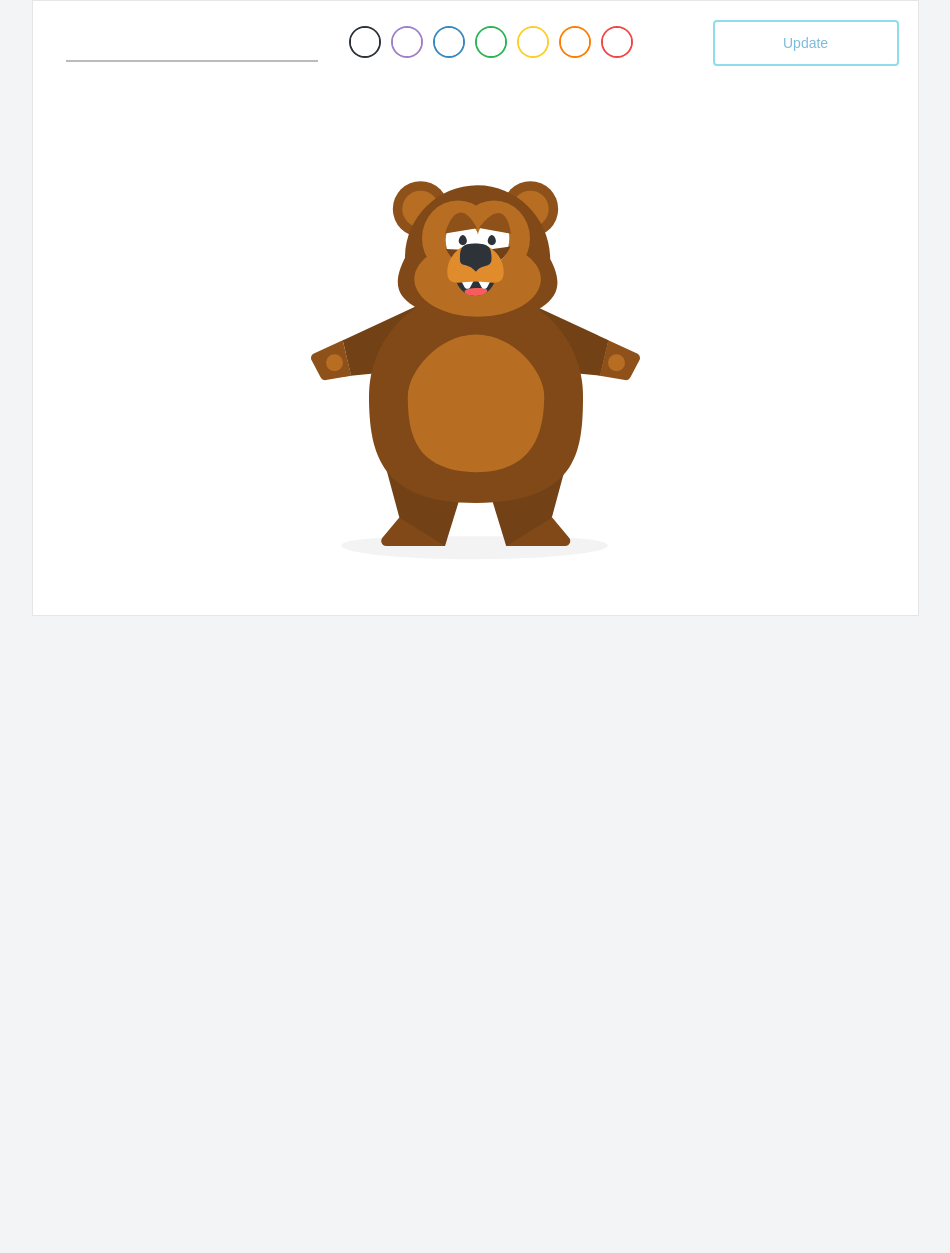
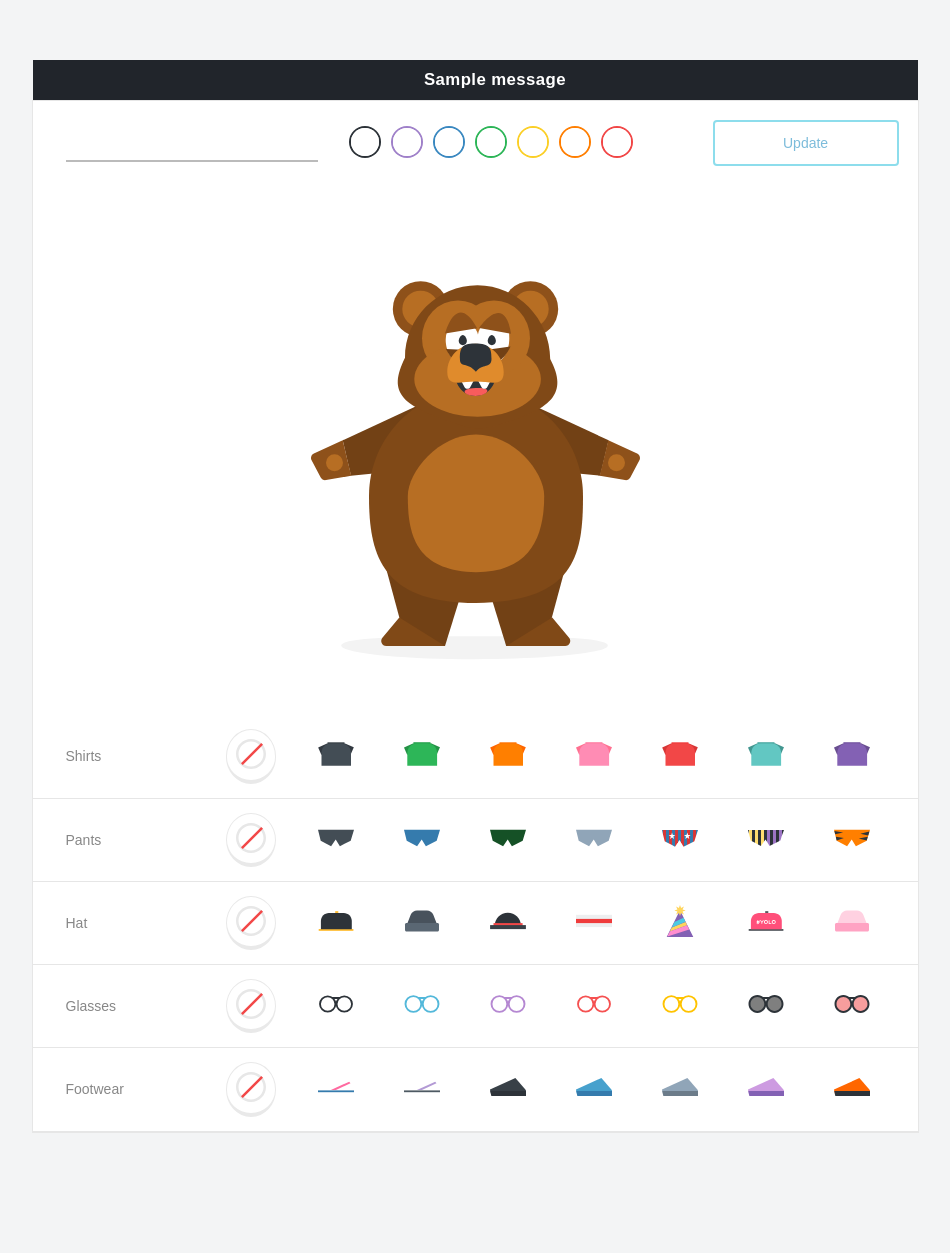
Before and after one commit to Solvaring/bear-builder, a Flask app: page /builder in a window 1280 px wide. Shown: the whole page, without its empty margins (165-1115 px from the left). Before the commit the page ends 616 px from the top, so only its background shows below. Run offline with Flask 2, Linux system fonts and the light colour scheme; one stand-in notice (Sample message) is shown.

Commit message:
Bear builder completion!

```diff
--- a/bearBuilder/app.py
+++ b/bearBuilder/app.py
@@ -1,10 +1,12 @@
 import json
 
 from flask import (Flask, render_template, redirect,
-                   url_for, request, make_response)
+                   url_for, request, make_response,
+                   flash)
 from options import DEFAULTS
 
 app = Flask(__name__)
+app.secret_key = "fewef4f4f43fVREBVTREGY$%^$#%#REFGsadwq#@$##"
 
 
 def get_saved_data():
@@ -30,6 +32,7 @@ def builder():
 
 @app.route('/save', methods=['POST'])
 def save():
+    flash("Alright! That looks awesome!")
     response = make_response(redirect(url_for('builder')))
     data = get_saved_data()
     data.update(dict(request.form.items()))
--- a/bearBuilder/templates/builder.html
+++ b/bearBuilder/templates/builder.html
@@ -21,13 +21,55 @@
         </div>
         <div id="bear" class="grid-100 bg-{{ saves.get('colors') }}">
             <div class="bear-body"><img src="/static/img/bear_body.svg" /></div>
+            {% if saves.get('footwear') %}
+            <div class="footwear">
+            <img src="/static/img/bear_items_footwear-{{ saves['footwear'] }}.svg">
+            </div>
+            {% endif %}
+            {% if saves.get('pants') %}
+            <div class="pants">
+            <img src="/static/img/bear_items_pants-{{ saves['pants'] }}.svg">
+            </div>
+            {% endif %}
+            {% if saves.get('shirts') %}
+            <div class="shirt">
+            <img src="/static/img/bear_items_shirts-{{ saves['shirts'] }}.svg">
+            </div>
+            {% endif %}
             <div class="head"><img src="/static/img/bear_face.svg" /></div>
+            {% if saves.get('glasses') %}
+            <div class="glasses">
+            <img src="/static/img/bear_items_glasses-{{ saves['glasses'] }}.svg">
+            </div>
+            {% endif %}
             <div class="nose"><img src="/static/img/bear_nose.svg" /></div>
+            {% if saves.get('hat') %}
+            <div class="hat">
+            <img src="/static/img/bear_items_hat-{{ saves['hat'] }}.svg">
+            </div>
+            {% endif %}
         </div>
         <div class="items">
             {% for category, choices in options.items() %}
             {% if category != 'colors' %}
-
+            <div class="grid-100 row">
+                <div class="grid-20">
+                    <p class="category-title">{{ category.title() }}</p>
+                </div>
+                <div class="grid-80">
+                    <input type="radio" id="no_{{ category }}_icon" name="{{ category }}"
+                    value='' {% if not saves.get('category') %}checked{% endif %}>
+                    <label for="no_{{ category }}_icon"><img src="/static/img/no-selection.svg"></label>
+                    {% for choice in choices %}
+                    <input type="radio" id="{{ category }}-{{ choice }}_icon"
+                    name="{{ category }}" value="{{ choice }}"
+                    {% if saves.get(category) == choice %}checked{% endif %}>
+                    <label for="{{ category }}-{{ choice }}_icon">
+                    <img src="/static/img/{{ category }}-{{ choice }}.svg">
+                    </label>
+                    {% endfor %}
+                </div>
+            </div>
             {% endif %}
             {% endfor %}
         </div>
--- a/bearBuilder/templates/layout.html
+++ b/bearBuilder/templates/layout.html
@@ -8,6 +8,17 @@
         <meta name="viewport" content="width=device-width, initial-scale=1">
     </head>
     <body>
+        <div class="wrap no-bottom messages bg-{{ saves.get('colors', 'black') }}">
+        {% with messages = get_flashed_messages() %}
+        {% if messages %}
+        <ul class="flashes">
+            {% for message in messages %}
+            <li>{{ message }}</li>
+            {% endfor %}
+        </ul>
+        {% endif %}
+        {% endwith %}
+        </div>
         {% block content %}{% endblock %}
     </body>
 </html>
```
